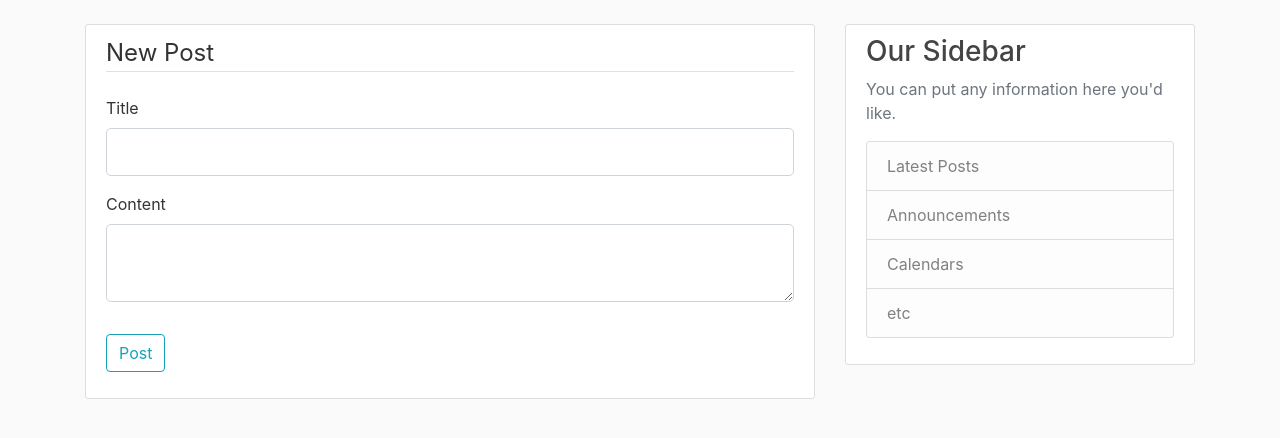
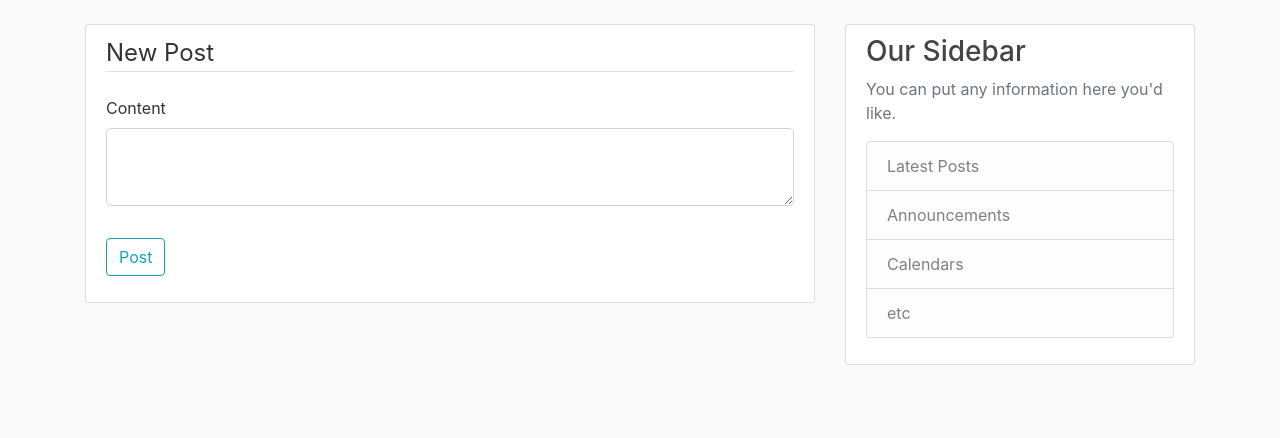
Before and after one commit to sammuellll/flask-blog, a Flask app: page /post/new in a window 1280 px wide. Shown: the part 56-494 px from the top of the page. Run offline with Flask 2, Linux system fonts and the light colour scheme; the visitor is signed in with stand-in values (Sample User, id 1); some libraries are stand-ins or nearby versions.

Commit message:
version1

```diff
--- a/flaskblog/models.py
+++ b/flaskblog/models.py
@@ -37,7 +37,6 @@ class User(db.Model, UserMixin):
 
 class Post(db.Model):
     id = db.Column(db.Integer, primary_key=True)
-    title = db.Column(db.String(100), nullable=False)
     date_posted = db.Column(db.DateTime, nullable=False, default=datetime.utcnow)
     content = db.Column(db.Text, nullable=False)
     user_id = db.Column(db.Integer, db.ForeignKey('user.id'), nullable=False)
--- a/flaskblog/posts/forms.py
+++ b/flaskblog/posts/forms.py
@@ -5,6 +5,5 @@ from flask_ckeditor import CKEditorField
 
 
 class PostForm(FlaskForm):
-    title = StringField('Title', validators=[DataRequired()])
     content = CKEditorField('Content', validators=[DataRequired()])
     submit = SubmitField('Post')
--- a/flaskblog/posts/routes.py
+++ b/flaskblog/posts/routes.py
@@ -12,8 +12,9 @@ posts = Blueprint('posts', __name__)
 @login_required
 def new_post():
     form = PostForm()
+
     if form.validate_on_submit():
-        post = Post(title=form.title.data, content=form.content.data, author=current_user)
+        post = Post(content=form.content.data, author=current_user)
         db.session.add(post)
         db.session.commit()
         flash('Your post has been created!', 'success')
@@ -25,7 +26,7 @@ def new_post():
 @posts.route("/post/<int:post_id>")
 def post(post_id):
     post = Post.query.get_or_404(post_id)
-    return render_template('post.html', title=post.title, post=post)
+    return render_template('post.html', post=post)
 
 
 @posts.route("/post/<int:post_id>/update", methods=['GET', 'POST'])
@@ -36,13 +37,11 @@ def update_post(post_id):
         abort(403)
     form = PostForm()
     if form.validate_on_submit():
-        post.title = form.title.data
         post.content = form.content.data
         db.session.commit()
         flash('Your post has been updated!', 'success')
         return redirect(url_for('posts.post', post_id=post.id))
     elif request.method == 'GET':
-        form.title.data = post.title
         form.content.data = post.content
     return render_template('create_post.html', title='Update Post',
                            form=form, legend='Update Post')
--- a/flaskblog/templates/create_post.html
+++ b/flaskblog/templates/create_post.html
@@ -5,19 +5,6 @@
             {{ form.hidden_tag() }}
             <fieldset class="form-group">
                 <legend class="border-bottom mb-4">{{ legend }}</legend>
-                <div class="form-group">
-                    {{ form.title.label(class="form-control-label") }}
-                    {% if form.title.errors %}
-                        {{ form.title(class="form-control form-control-lg is-invalid") }}
-                        <div class="invalid-feedback">
-                            {% for error in form.title.errors %}
-                                <span>{{ error }}</span>
-                            {% endfor %}
-                        </div>
-                    {% else %}
-                        {{ form.title(class="form-control form-control-lg") }}
-                    {% endif %}
-                </div>
                 <div class="form-group">
                     {{ form.content.label(class="form-control-label") }}
                     {% if form.content.errors %}
--- a/flaskblog/templates/home.html
+++ b/flaskblog/templates/home.html
@@ -8,8 +8,8 @@
               <a class="mr-2" href="{{ url_for('users.user_posts', username=post.author.username) }}">{{ post.author.username }}</a>
               <small class="text-muted">{{ post.date_posted.strftime('%Y-%m-%d') }}</small>
             </div>
-            <h2><a class="article-title" href="{{ url_for('posts.post', post_id=post.id) }}">{{ post.title }}</a></h2>
-            <p class="article-content">{{ post.content | safe }}</p>
+            <p><a class="article-title" href="{{ url_for('posts.post', post_id=post.id) }}">Post Page</a></p>
+            <p class="article-summary">{{ post.content | safe }}</p>
           </div>
         </article>
     {% endfor %}
--- a/flaskblog/templates/layout.html
+++ b/flaskblog/templates/layout.html
@@ -10,6 +10,12 @@
           integrity="sha384-Gn5384xqQ1aoWXA+058RXPxPg6fy4IWvTNh0E263XmFcJlSAwiGgFAW/dAiS6JXm" crossorigin="anonymous">
 
     <link rel="stylesheet" type="text/css" href="{{ url_for('static', filename='main.css') }}">
+    <style>
+        img {
+            max-width: 100%;
+            display: inline-block;
+        }
+    </style>
 
     {% if title %}
         <title>Flask Blog - {{ title }}</title>
--- a/flaskblog/templates/post.html
+++ b/flaskblog/templates/post.html
@@ -18,7 +18,6 @@
                     </div>
                 {% endif %}
             </div>
-            <h2 class="article-title">{{ post.title }}</h2>
             <p class="article-content">{{ post.content | safe  }}</p>
         </div>
     </article>
--- a/flaskblog/templates/user_posts.html
+++ b/flaskblog/templates/user_posts.html
@@ -9,7 +9,7 @@
               <a class="mr-2" href="{{ url_for('users.user_posts', username=post.author.username) }}">{{ post.author.username }}</a>
               <small class="text-muted">{{ post.date_posted.strftime('%Y-%m-%d') }}</small>
             </div>
-            <h2><a class="article-title" href="{{ url_for('posts.post', post_id=post.id) }}">{{ post.title }}</a></h2>
+            <p><a class="article-title" href="{{ url_for('posts.post', post_id=post.id) }}">Post Page</a></p>
             <p class="article-content">{{ post.content | safe }}</p>
           </div>
         </article>
```
Also changed, not shown: flaskblog/site.db, flaskblog/static/profile_pics/3ddf7662e6a9b867.png (added), site.db (deleted).
